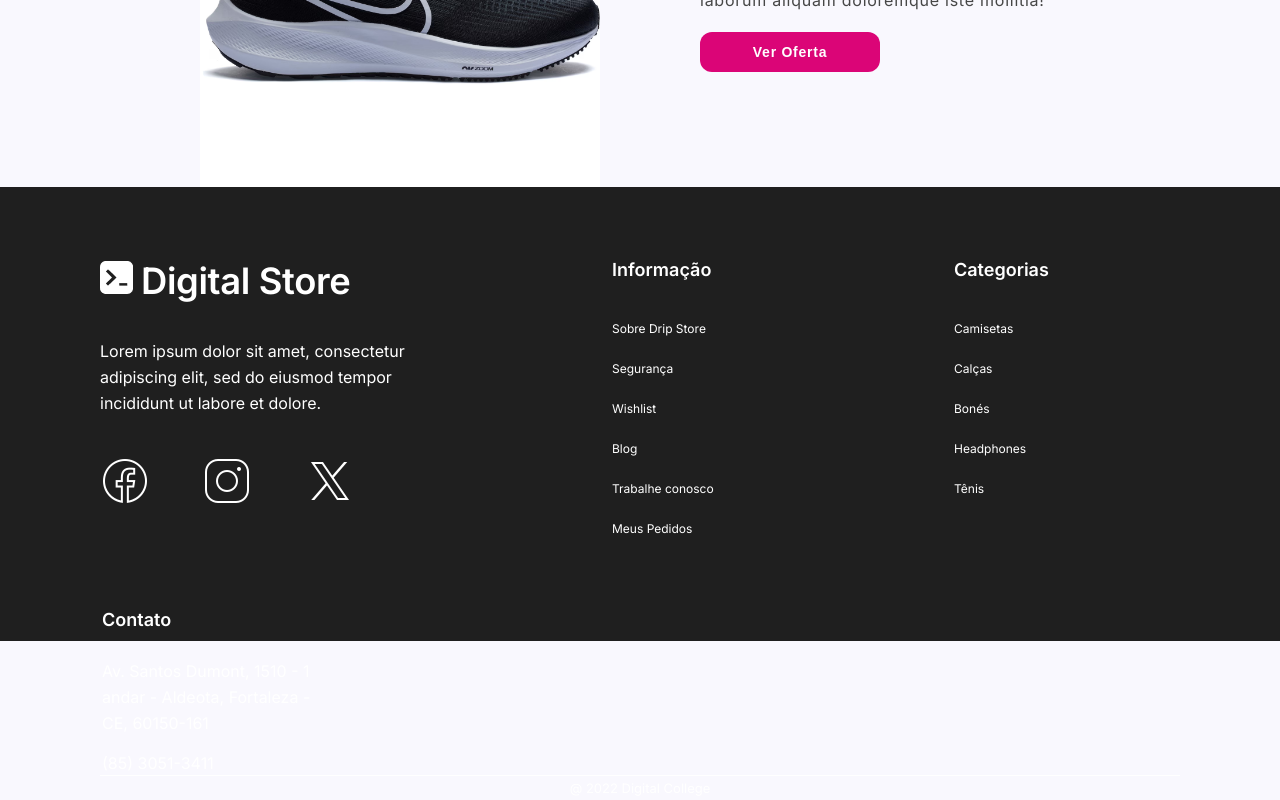
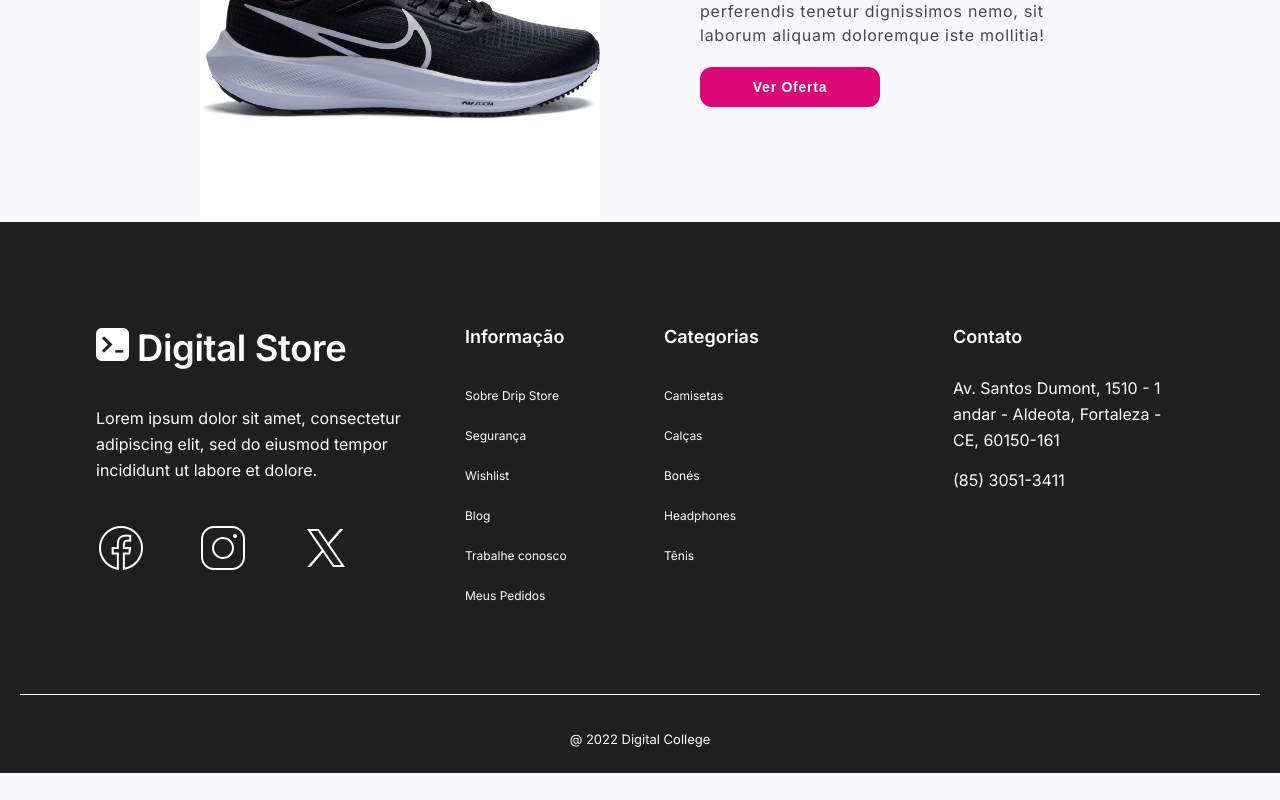
Before and after one commit to DCFS5S/dripstore, a React (Vite) app: page / in a window 1280 px wide. Shown: the part 1260-2060 px from the top of the page. After the commit the page ends 2033 px from the top, so only its background shows below. Built offline with nearby package versions, Linux system fonts and the light colour scheme.

Commit message:
mudando css do footer

```diff
--- a/src/components/MainFooter/MainFooter.css
+++ b/src/components/MainFooter/MainFooter.css
@@ -1,19 +1,23 @@
 .MainFooter {
     background: #1F1F1F;
-    height: 454px;
     display: flex;
-    flex-flow: row wrap;
+    flex-flow: row wrap ;
     font-family: Inter;
     font-style: normal;
     line-height: normal;
+    padding-top: 72px;
 }
+
+.MainFooter .container {
+    display: flex;
+    justify-content: space-between;
+}
+
 
 .MainFooter .footer-colum-digital {
     color:#FFF;
     font-family: Inter;
     font-style: normal;
-    margin-left: 100px;
-    margin-top: 72px;
     height: 220px;
     width: 307px;
 }
@@ -22,18 +26,18 @@
     font-size: 36.395px;
     font-weight: 600;
     letter-spacing: -0.364px;
-    margin-bottom: 35px;
+    padding-bottom: 35px;
 }
 
 .MainFooter .footer-colum-digital h3 img {
-    margin-right: 8px;
+    padding-right: 8px;
 }
 
 .MainFooter .footer-colum-digital p {
     font-size: 16px;
     font-weight: 400;
     line-height: 26px;
-    margin-bottom: 40px;
+    padding-bottom: 40px;
 }
 
 .MainFooter .footer-colum-digital a {
@@ -48,8 +52,6 @@
 .MainFooter .footer-colum-informacao {
     color:#FFF;
     font-family: Inter;
-    margin-left: 205px;
-    margin-top: 72px;
     height: 278px;
     width: 137px;
 }
@@ -58,7 +60,7 @@
     font-size: 18px;
     font-weight: 600;
     line-height: normal;
-    margin-bottom: 28px;
+    padding-bottom: 28px;
 }
 
 .MainFooter .footer-colum-informacao ul {
@@ -82,8 +84,8 @@
 .MainFooter .footer-colum-categoria {
     color:#FFF;
     font-family: Inter;
-    margin-top: 72px;
-    margin-left: 100spx;
+    padding-top: 72px;
+    margin-left: 100px;
     height: 240px;
     width: 96px;
 }
@@ -92,7 +94,7 @@
     font-size: 18px;
     font-weight: 600;
     line-height: normal;
-    margin-bottom: 28px;
+    padding-bottom: 28px;
 }
 
 .MainFooter .footer-colum-categoria ul li {
@@ -110,9 +112,7 @@
 .MainFooter .footer-colum-contato {
     color:#FFF;
     font-family: Inter;
-    margin-top: 72px;
-    margin-left: 102px;
-    height: 166px;
+    margin-left: 90px;
     width: 231px;
 }
 
@@ -120,13 +120,13 @@
     font-size: 18px;
     font-weight: 600;
     line-height: normal;
-    margin-bottom: 28px;
+    padding-bottom: 28px;
 }
 .MainFooter .footer-colum-contato p {
     font-size: 16px;
     font-weight: 400;
     line-height: 26px;
-    margin-bottom: 14px;
+    padding-bottom: 14px;
 }
 
 .MainFooter .footer-colum-contato a {
@@ -139,8 +139,8 @@
 
 .MainFooter .copyrigth {
     display: flex;
-    margin-left: 100px;
-    margin-right: 100px;
+    margin-top: 58px;
+    padding-bottom: 22px;
     border-top: 1px solid #FFF;
     width: 1300px;
     align-items: center;
@@ -155,3 +155,18 @@
     font-weight: 400;
     line-height: 24px;
 }
+
+@media screen and (max-width: 400px) {
+    .MainFooter .footer-colum-digital {
+        background-color: red;
+        padding-left: 20px;
+    }
+
+    .MainFooter .footer-colum-digital h3{
+        padding-bottom: 20px;
+    }
+
+    .MainFooter .footer-colum-informacao {
+        padding-left: 20px;
+    }
+}
--- a/src/components/MainFooter/MainFooter.jsx
+++ b/src/components/MainFooter/MainFooter.jsx
@@ -3,6 +3,7 @@ import './MainFooter.css'
 export const MainFooter = () => {
     return (
         <div className="MainFooter">
+            <div className="container">
                 <div className="footer-colum-digital">
                     <h3><img src="../../src/assets/logo-DC.png" alt="Logo Digital-College" />Digital Store</h3>
                     <p>Lorem ipsum dolor sit amet, consectetur <br />
@@ -42,8 +43,8 @@ export const MainFooter = () => {
                     CE, 60150-161</p>
                     <a href="#">(85) 3051-3411</a>
                 </div>
-
-            <div className="copyrigth">
+            </div>
+            <div className="container copyrigth">
                 <p>@ 2022 Digital College</p>
             </div>
         </div>
--- a/src/index.css
+++ b/src/index.css
@@ -31,7 +31,8 @@
 }
 
 .container {
-  max-width: 80%;
+  max-width: 1240px;
+  width: 85%;
   margin: auto;
   padding: 2em 0;
 }
```
Lines whose indentation alone changed are shown as unchanged.
